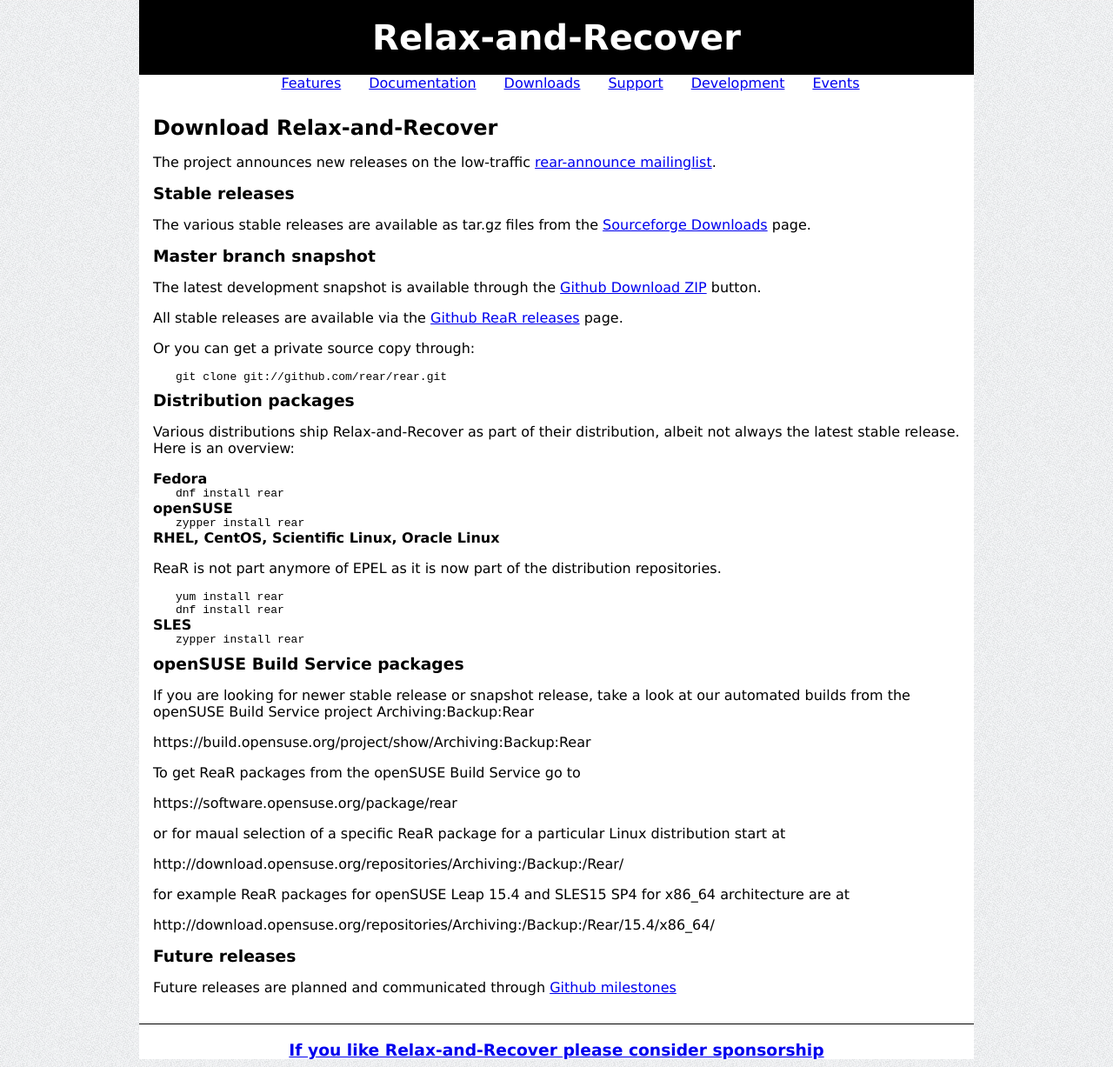
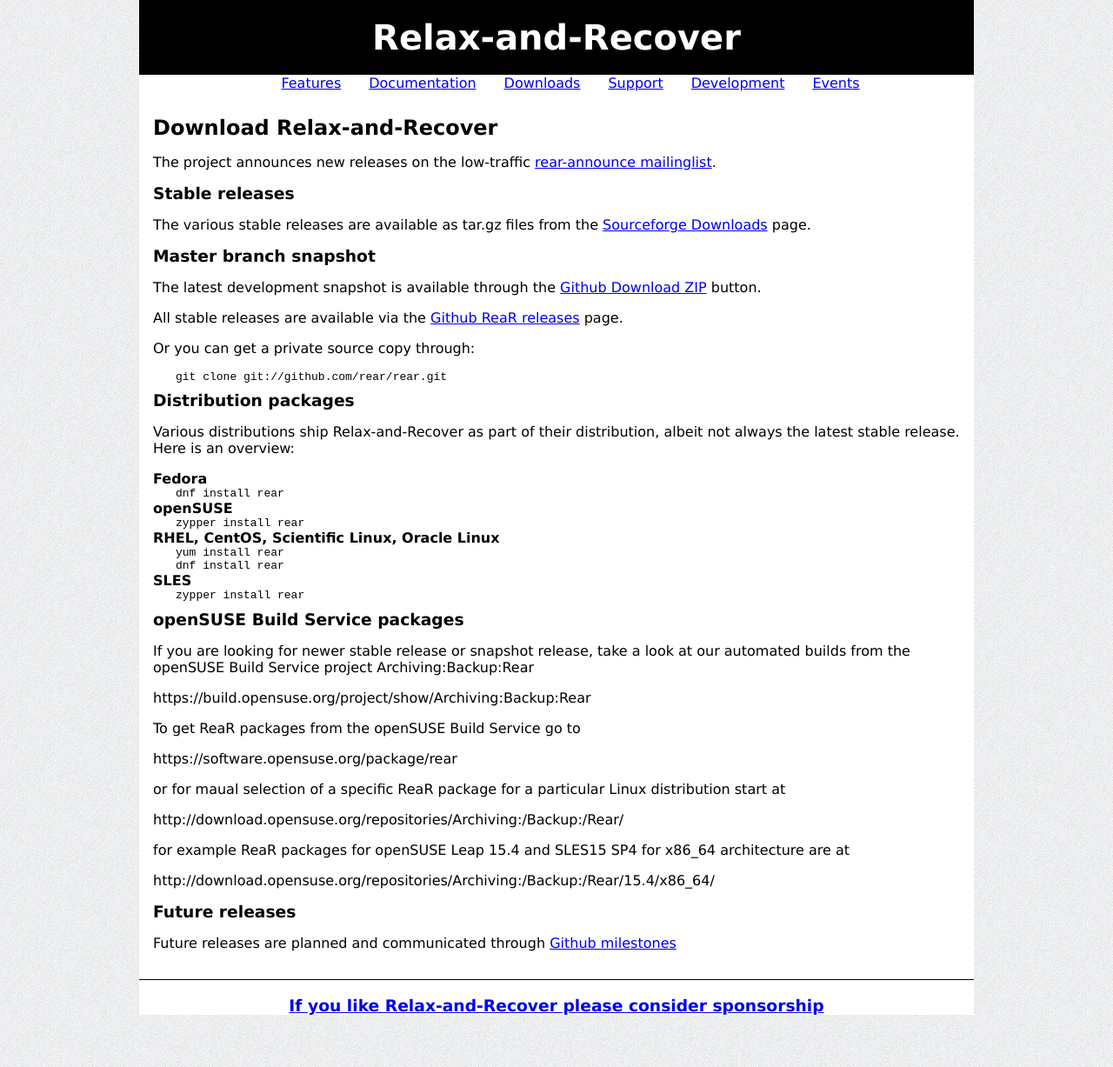
Before and after one commit to rear/rear.github.com, a Jekyll site: the page built from download/index.md, in a window 1280 px wide. Shown: the whole page at 87% size. Built offline with Jekyll 4.4.1, drawn with Linux system fonts in a browser that asks for light colours; comment, search, counter and statistics services are not loaded.

Commit message:
Update index.md
Removed line about EPEL because this is likely meanwhile outdated
and that line results strange looking text layout on
https://relax-and-recover.org/download/

```diff
--- a/download/index.md
+++ b/download/index.md
@@ -35,7 +35,6 @@
     zypper install rear
 
 #### RHEL, CentOS, Scientific Linux, Oracle Linux
-ReaR is not part anymore of EPEL as it is now part of the distribution repositories.
 
     yum install rear
     dnf install rear
@@ -43,7 +42,6 @@
 #### SLES
 
     zypper install rear
-
 
 ### openSUSE Build Service packages
 If you are looking for newer stable release or snapshot release, take a look at
```
